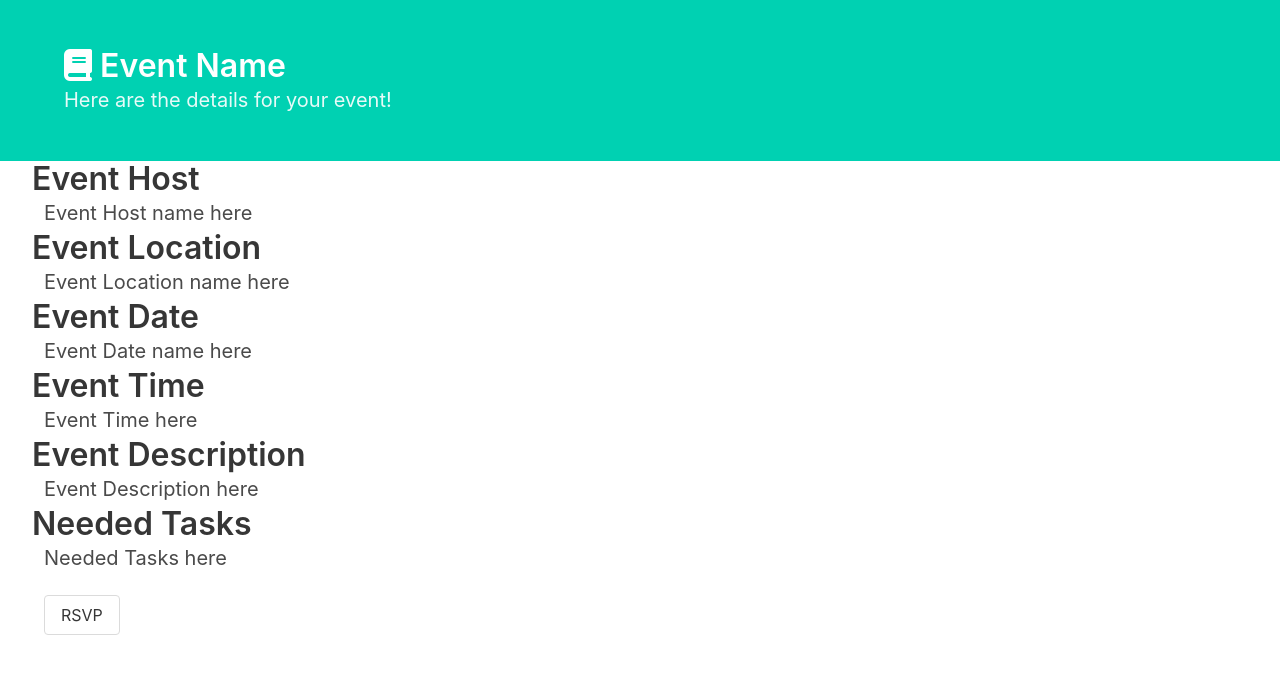
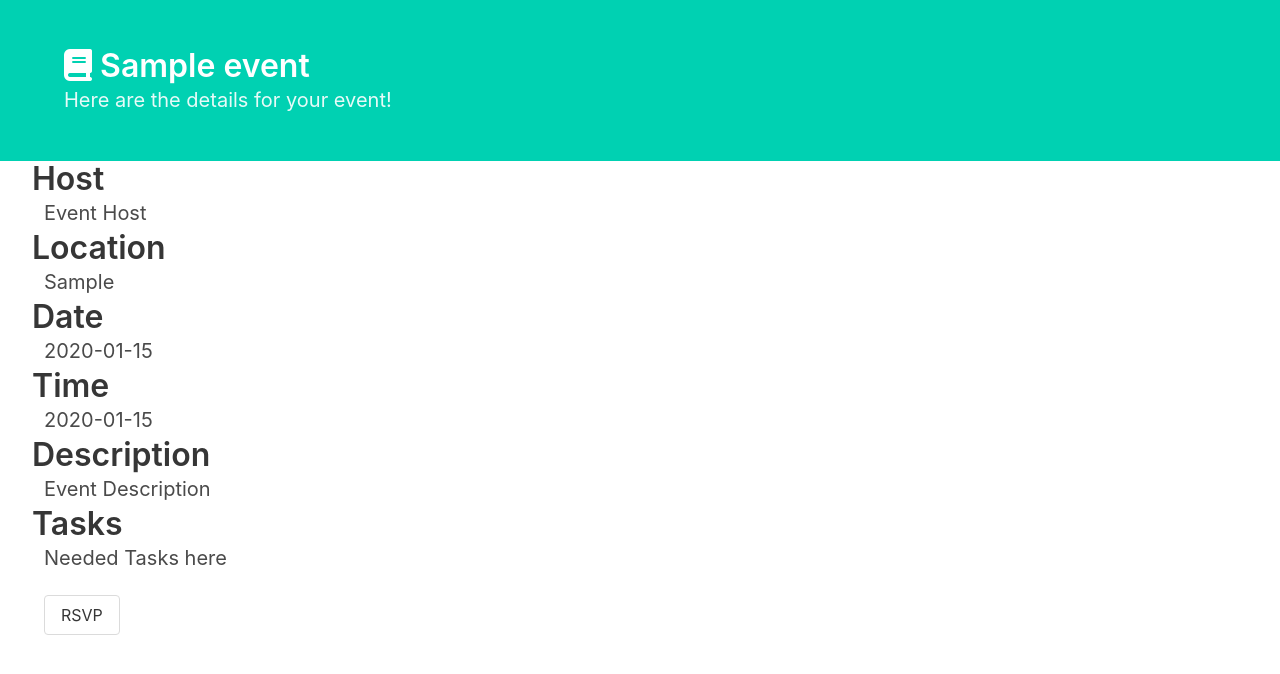
Before and after one commit to mikeryu/westmont-cs130-f23-team-maroon, a Django app: template eventPlanner/planner/templates/eventDetail.html in a window 1280 px wide. Shown: the part 56-730 px from the top of the page. Run offline with Django 4.2, Linux system fonts and the light colour scheme; the template is opened without the code that fills it: values that come from a table or form of the project are taken from there, others are empty; tables that the repository leaves empty hold one stand-in row (values such as "Sample post"); some libraries are stand-ins or nearby versions.

Commit message:
Event detail page updates (#37)
* linked event card to corrsponding event detail pg

* added specific arguments for each event detail

```diff
--- a/eventPlanner/planner/templates/browseEvents.html
+++ b/eventPlanner/planner/templates/browseEvents.html
@@ -17,14 +17,16 @@
   <div class="columns is-multiline">
     {% for event in events %}
     <div class="column is-one-third">
+      <a href = {% url "event" event.id%}>
         <div class="box">
           <p class="title">{{event.name}}</p>
           <div class="tags">
             <span class="tag">{{event.location}}</span>
           </div>
           <p>Lorem ipsum dolor sit amet, consectetur adipiscing elit. Proin ornare magna eros, eu pellentesque tortor
-          vestibulum ut. Maecenas non massa sem. Etiam finibus odio quis feugiat facilisis.</p>:
+            vestibulum ut. Maecenas non massa sem. Etiam finibus odio quis feugiat facilisis.</p>
         </div>
+      </a>
     </div>
     {% endfor %}
   </div>
--- a/eventPlanner/planner/templates/eventDetail.html
+++ b/eventPlanner/planner/templates/eventDetail.html
@@ -8,7 +8,7 @@
             <div class="container">
             <h1 class="title">
               <i class="fa-solid fa-book"></i>
-              Event Name
+              {{event.name}}
             </h1>
             <h2 class="subtitle">
                 Here are the details for your event!
@@ -18,22 +18,22 @@
     </section>
 
     <div class="container is-fluid">
-        <h1 class="title">Event Host</h1>
-        <h2 class="subtitle ml-3">Event Host name here</h2>
+        <h1 class="title">Host</h1>
+        <h2 class="subtitle ml-3">Event Host</h2>
 
-        <h1 class="title">Event Location</h1>
-        <h2 class="subtitle ml-3">Event Location name here</h2>
+        <h1 class="title">Location</h1>
+        <h2 class="subtitle ml-3">{{event.location}}</h2>
 
-        <h1 class="title">Event Date</h1>
-        <h2 class="subtitle ml-3">Event Date name here</h2>
+        <h1 class="title">Date</h1>
+        <h2 class="subtitle ml-3">{{event.date}}</h2>
 
-        <h1 class="title">Event Time</h1>
-        <h2 class="subtitle ml-3">Event Time  here</h2>
+        <h1 class="title">Time</h1>
+        <h2 class="subtitle ml-3">{{event.time}}</h2>
 
-        <h1 class="title">Event Description</h1>
-        <h2 class="subtitle ml-3">Event Description  here</h2>
+        <h1 class="title">Description</h1>
+        <h2 class="subtitle ml-3">Event Description</h2>
 
-        <h1 class="title">Needed Tasks</h1>
+        <h1 class="title">Tasks</h1>
         <h2 class="subtitle ml-3">Needed Tasks here</h2>
 
         <button class="button ml-3">RSVP</button>
--- a/eventPlanner/planner/urls.py
+++ b/eventPlanner/planner/urls.py
@@ -6,7 +6,7 @@ urlpatterns = [
     path('events/', views.events, name = 'events'),
 
     #this need to be changed later to event/<int:event_id>, but for now it is just eventDetail because we don't have the database setup yet
-    path('eventDetail', views.event, name = 'event'),
+    path('event/<int:id>', views.event, name = 'event'),
 
     path('createEvent', views.createEvent, name = 'createEvent'),
 ]
```
Also changed, not shown: eventPlanner/planner/views.py (+11 -3 lines). Lines whose indentation alone changed are shown as unchanged.
